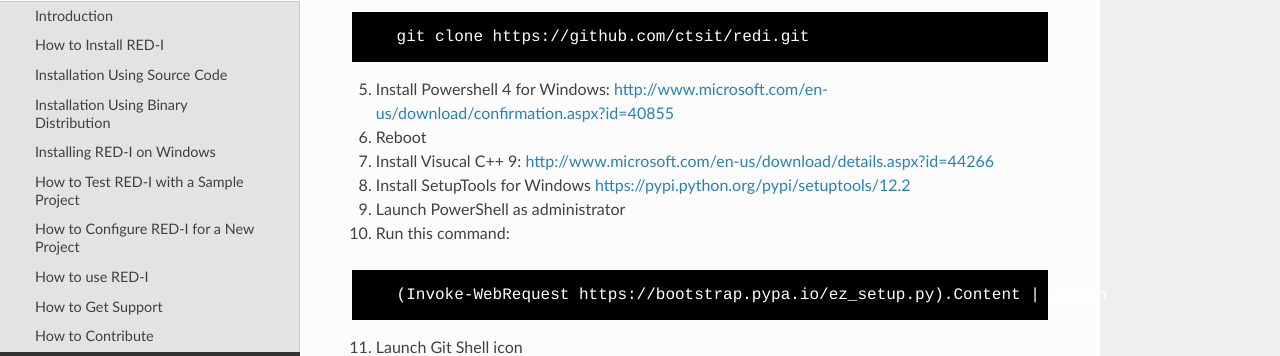
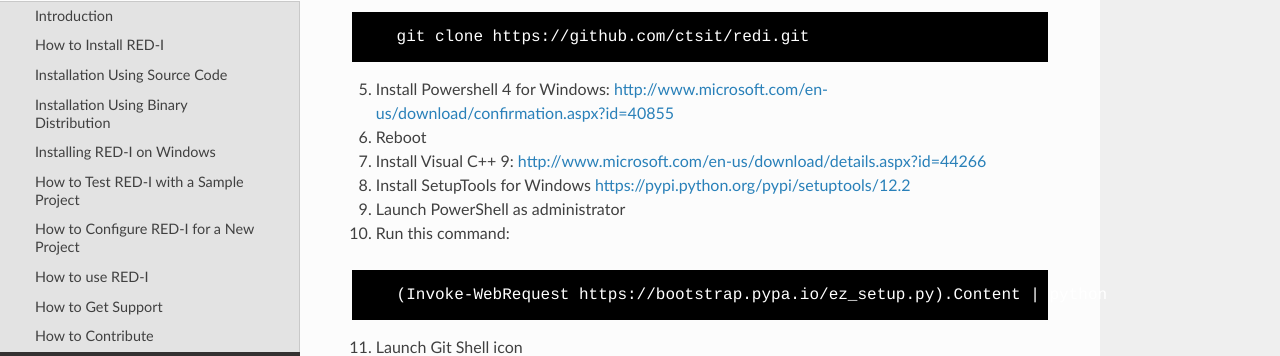
Before and after one commit to ctsit/redi, a Sphinx documentation site: the page built from docs/about.rst, in a window 1280 px wide and 900 px high, scrolled down 1631 px. Shown: the part 106-462 px from the top of the window. Built offline with Sphinx 7.4.7 and the Read the Docs theme 2.0.0, drawn with Linux system fonts in a browser that asks for light colours.

Commit message:
Correct spelling error

```diff
--- a/docs/about.rst
+++ b/docs/about.rst
@@ -118,7 +118,7 @@
 5. Install Powershell 4 for Windows:
    http://www.microsoft.com/en-us/download/confirmation.aspx?id=40855
 6. Reboot
-7. Install Visucal C++ 9:
+7. Install Visual C++ 9:
    http://www.microsoft.com/en-us/download/details.aspx?id=44266
 8. Install SetupTools for Windows https://pypi.python.org/pypi/setuptools/12.2
 9. Launch PowerShell as administrator
```
